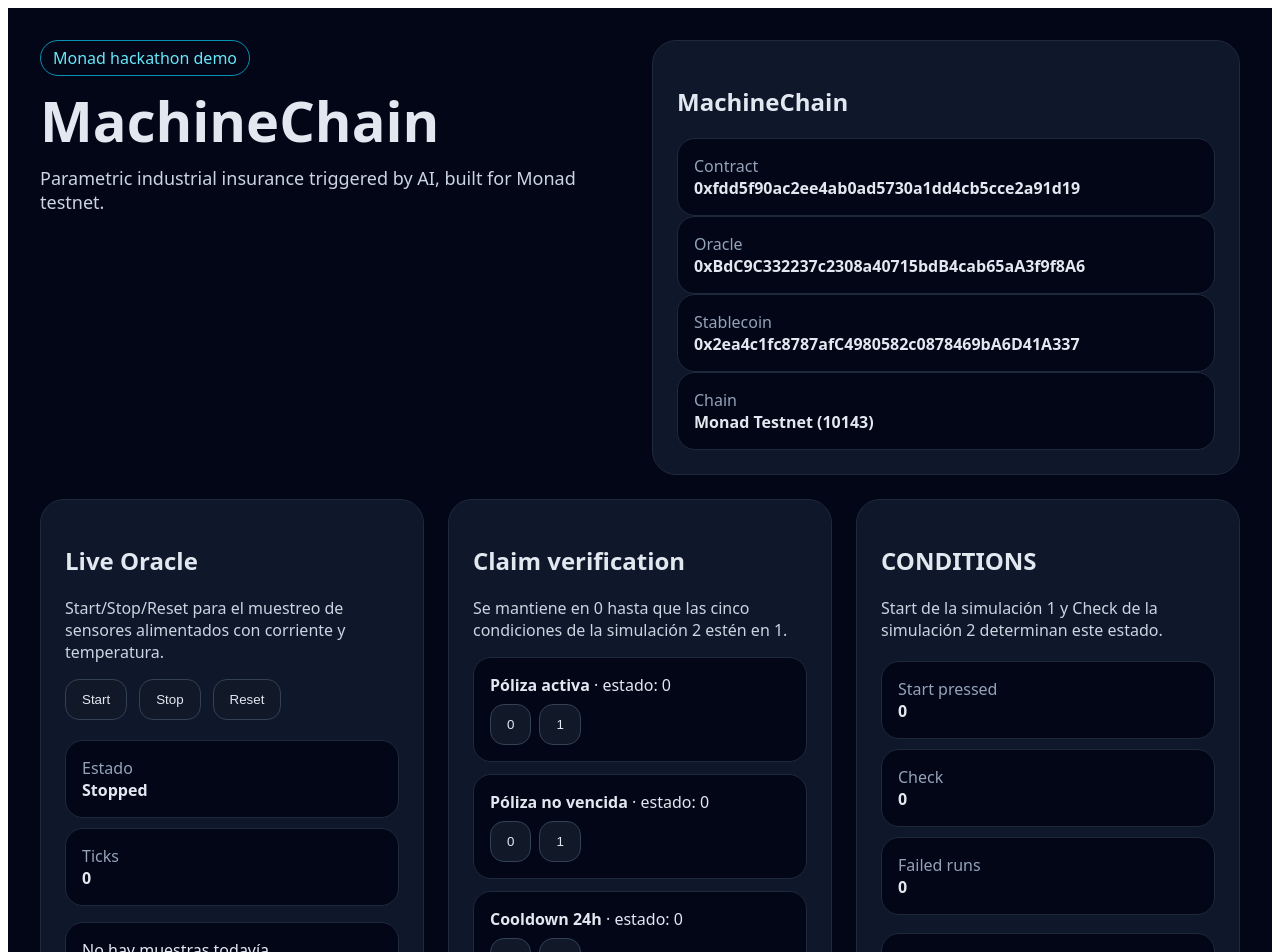
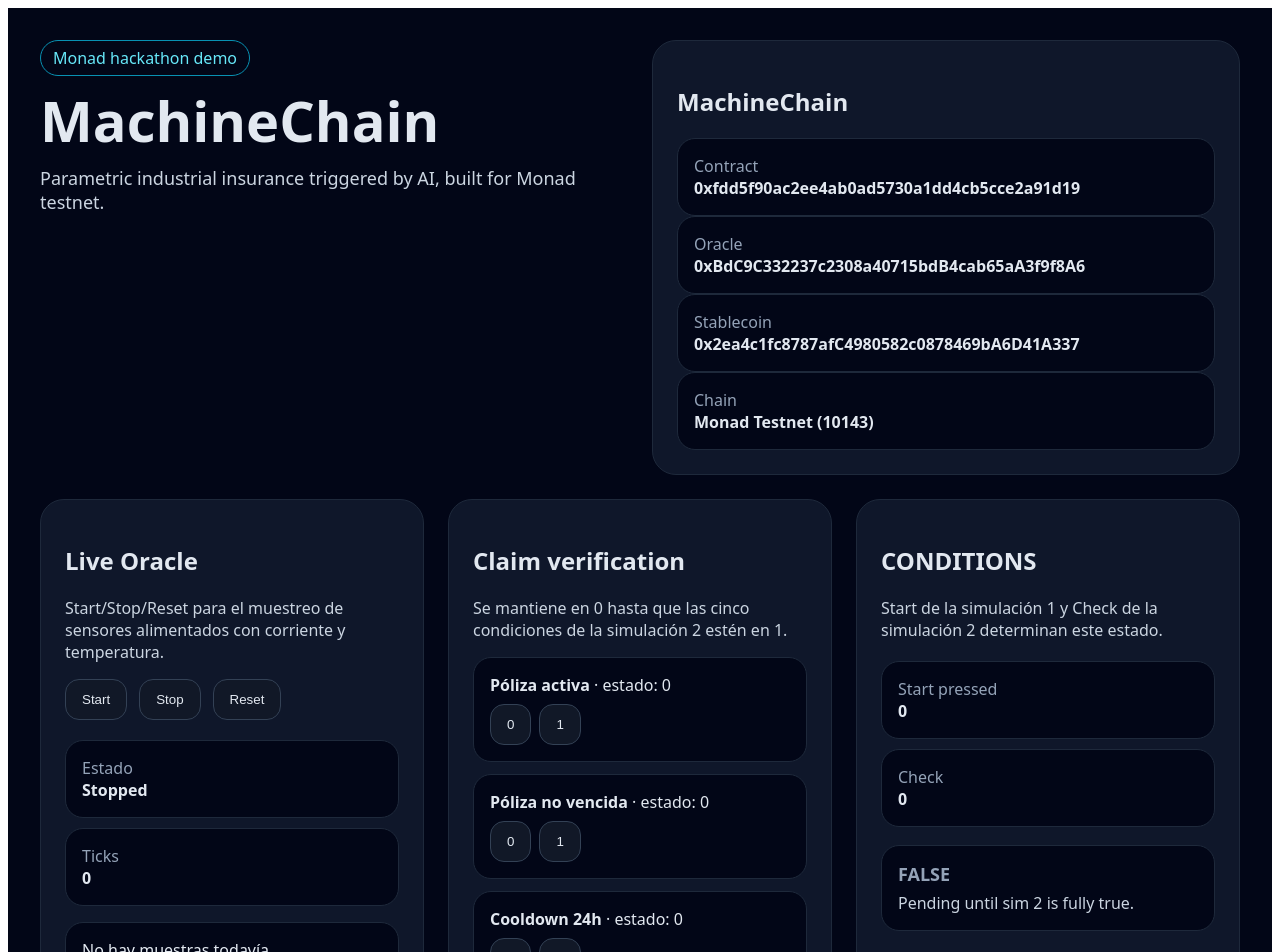
Before and after one commit to yaus40393/MONAD_BLITZ, a Next.js app: page / in a window 1280 px wide. Shown: the top 952 px of the page. Built offline with nearby package versions, Linux system fonts and the light colour scheme.

Commit message:
fix: remove failed runs from conditions panel

```diff
--- a/app/page.tsx
+++ b/app/page.tsx
@@ -97,7 +97,6 @@
             <div style={{ marginTop: 20, display: 'grid', gap: 10 }}>
               <Info label="Start pressed" value={String(startPressed)} />
               <Info label="Check" value={String(allOk ? 1 : 0)} />
-              <Info label="Failed runs" value={String(startPressed === 1 ? 1 : 0)} />
             </div>
             <div style={{ marginTop: 18, padding: 16, borderRadius: 18, border: '1px solid #1e293b', background: '#020617' }}>
               <div style={{ color: (startPressed && allOk) ? '#4ade80' : '#94a3b8', fontWeight: 700, fontSize: 18 }}>{(startPressed && allOk) ? 'TRUE' : 'FALSE'}</div>
```
